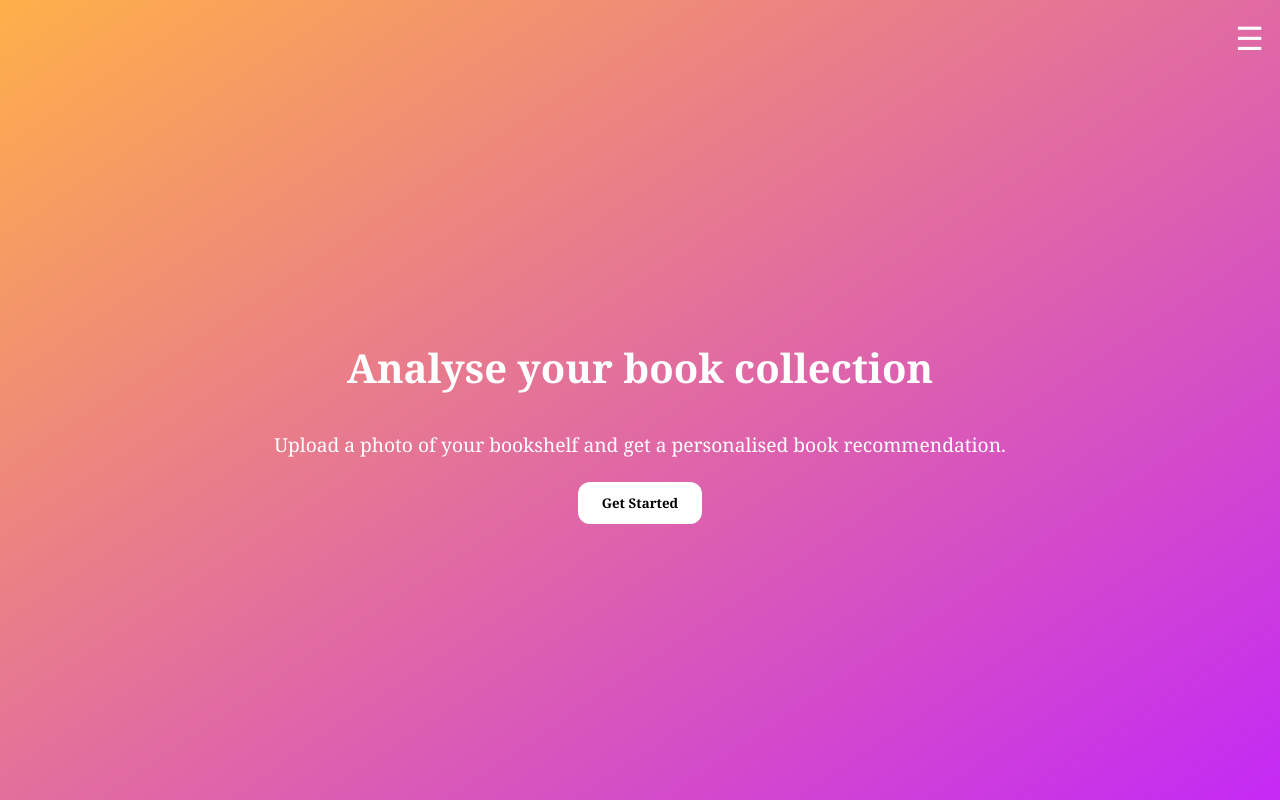
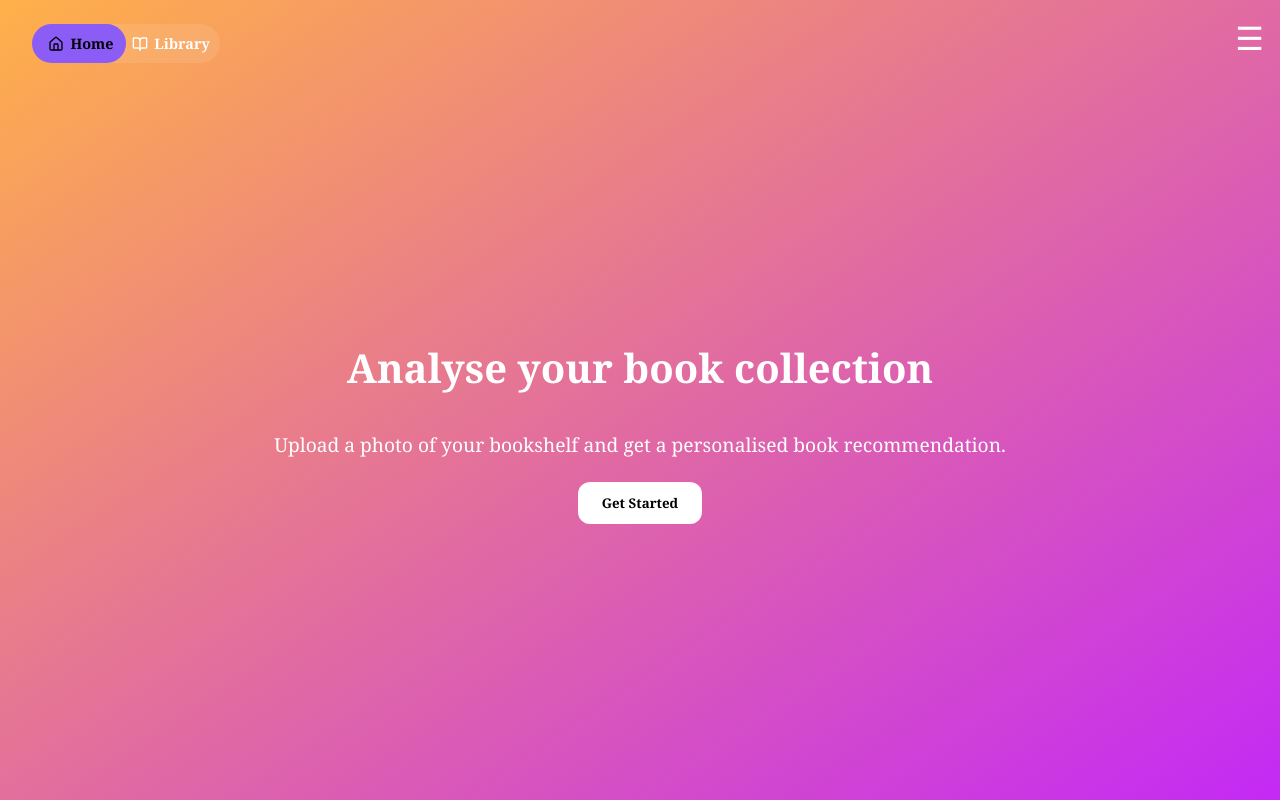
Before and after one commit to james-hughes1/rate-my-bookshelf-frontend, a React (Vite) app: page / in a window 1280 px wide. Shown: the top 800 px of the page. Built offline with nearby package versions, Linux system fonts and the light colour scheme; no server answers.

Commit message:
Feat: Redesign photoupload to allow a library mode + text input.

```diff
--- a/src/components/PhotoUpload.tsx
+++ b/src/components/PhotoUpload.tsx
@@ -1,16 +1,20 @@
+import { House, BookOpen } from 'lucide-react';
 import React, { useState } from 'react';
 import { RotateCw } from 'lucide-react';
 import styles from '../styles/PhotoUpload.module.css';
 
 interface PhotoUploadProps {
     onFileSelected: (file: File) => void;
-    onAnalyze: (file: File) => void;
+    onAnalyze: (file: File, description?: string) => void; // new description param
 }
 
 const PhotoUpload: React.FC<PhotoUploadProps> = ({ onFileSelected, onAnalyze }) => {
     const [preview, setPreview] = useState<string | null>(null);
     const [rotation, setRotation] = useState<number>(0);
     const [file, setFile] = useState<File | null>(null);
+    const [mode, setMode] = useState<'home' | 'library'>('home');
+    const [description, setDescription] = useState<string>('');
+    const [inputError, setInputError] = useState(false);
 
     const handleFileChange = (e: React.ChangeEvent<HTMLInputElement>) => {
         const selectedFile = e.target.files?.[0];
@@ -26,17 +30,51 @@ const PhotoUpload: React.FC<PhotoUploadProps> = ({ onFileSelected, onAnalyze })
 
     const handleAnalyzeClick = () => {
         if (!file) return alert("Please upload a photo first!");
-        onAnalyze(file);
+        if (mode === 'library' && description.trim() === '') {
+            // Highlight input instead of alert
+            setInputError(true);
+            return;
+        }
+        // Clear error if input is fine
+        setInputError(false);
+        onAnalyze(file, mode === 'library' ? description : undefined);
     };
 
     return (
         <section className={styles.container}>
+            <div className={styles.modeToggle}>
+                <div className={`${styles.toggleOption} ${mode === 'home' ? styles.active : ''}`} onClick={() => setMode('home')}>
+                    <House size={16} />
+                    Home
+                </div>
+                <div className={`${styles.toggleOption} ${mode === 'library' ? styles.active : ''}`} onClick={() => setMode('library')}>
+                    <BookOpen size={16} />
+                    Library
+                </div>
+                <div className={styles.toggleSwoosh} style={{ transform: mode === 'home' ? 'translateX(0%)' : 'translateX(100%)' }} />
+            </div>
+
             <div className={styles.textSection}>
                 <h2 className={styles.title}>Take a photo of your bookshelf</h2>
                 <p className={styles.subtitle}>
                     Upload or capture an image of your bookshelf below. Try to ensure your bookshelf image is well-lit, clear, and captures the bookshelf straight-on.
                 </p>
             </div>
+
+            {mode === 'library' && (
+                <div className={styles.libraryDescription}>
+                    <input
+                        type="text"
+                        placeholder="Describe what sort of book you're looking for..."
+                        value={description}
+                        onChange={(e) => {
+                            setDescription(e.target.value);
+                            if (e.target.value.trim() !== '') setInputError(false); // remove highlight as user types
+                        }}
+                        className={`${styles.descriptionInput} ${inputError ? styles.inputError : ''}`}
+                    />
+                </div>
+            )}
 
             <div className={styles.uploadArea}>
                 {!preview ? (
@@ -64,7 +102,6 @@ const PhotoUpload: React.FC<PhotoUploadProps> = ({ onFileSelected, onAnalyze })
 
                 {preview && (
                     <div className={styles.buttonRow}>
-                        {/* ✅ Fixed change photo */}
                         <label className={styles.changeBtn}>
                             Change Photo
                             <input
--- a/src/styles/PhotoUpload.module.css
+++ b/src/styles/PhotoUpload.module.css
@@ -132,3 +132,96 @@
     transform: scale(1.05);
     background-color: #d48a0b;
 }
+
+.libraryDescription {
+    width: 100%;
+    margin-bottom: 8px;
+    display: flex;
+    flex-direction: column;
+    align-items: center;
+}
+
+.descriptionInput {
+    width: 100%;
+    max-width: 400px;
+    padding: 12px 16px;
+    border-radius: 12px;
+    border: 1px solid rgba(255, 255, 255, 0.3);
+    background-color: rgba(255, 255, 255, 0.05);
+    color: white;
+    font-size: 1rem;
+    outline: none;
+    transition: all 0.2s ease;
+    font-family: 'Georgia', serif;
+}
+
+.descriptionInput::placeholder {
+    color: rgba(255, 255, 255, 0.6);
+}
+
+.descriptionInput:focus {
+    border-color: #f59e0b;
+    /* matches your analyze button */
+    background-color: rgba(255, 255, 255, 0.1);
+    box-shadow: 0 0 8px rgba(245, 158, 11, 0.4);
+}
+
+.inputError {
+    border-color: #f59e0b;
+    /* bright orange */
+    box-shadow: 0 0 8px rgba(245, 158, 11, 0.6);
+    transition: all 0.2s ease;
+}
+
+/* Mode toggle container top left */
+.modeToggle {
+    position: absolute;
+    top: 24px;
+    left: 32px;
+    display: flex;
+    background-color: rgba(255, 255, 255, 0.1);
+    border-radius: 24px;
+    padding: 4px;
+    width: 180px;
+    justify-content: space-between;
+    align-items: center;
+    font-size: 0.9rem;
+    font-weight: 600;
+    color: white;
+    cursor: pointer;
+    user-select: none;
+    position: fixed;
+    /* stays visible while scrolling */
+}
+
+/* Individual option */
+.toggleOption {
+    flex: 1;
+    text-align: center;
+    z-index: 2;
+    display: flex;
+    align-items: center;
+    justify-content: center;
+    gap: 6px;
+    padding: 6px 0;
+    border-radius: 24px;
+    transition: color 0.2s ease;
+}
+
+.toggleOption.active {
+    color: black;
+}
+
+/* Sliding swoosh background */
+.toggleSwoosh {
+    position: absolute;
+    top: 0;
+    left: 0;
+    width: 50%;
+    height: 100%;
+    background-color: #8b5cf6;
+    /* bright orange */
+    border-radius: 24px;
+    transition: transform 0.3s ease;
+    z-index: 1;
+}
```
